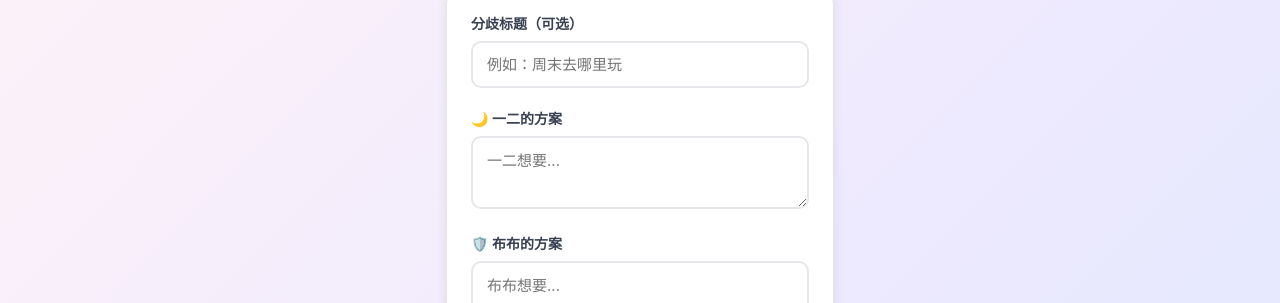
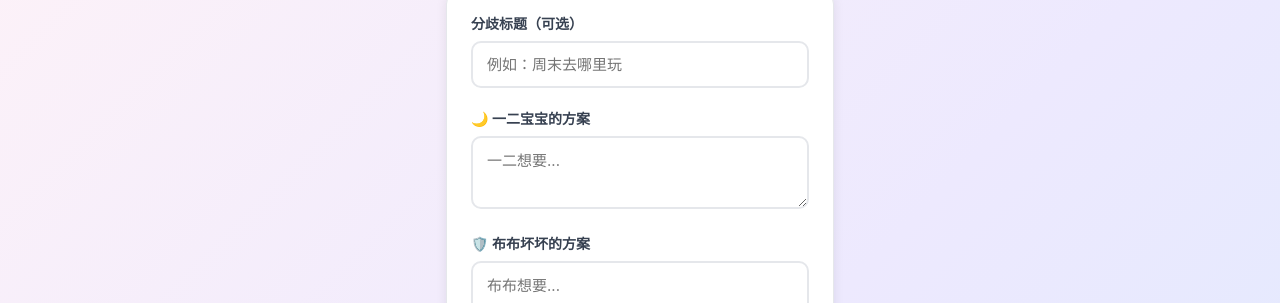
Before and after one commit to tomqiang/ai-chatbot-mvp, a Next.js app: page /apps/decider in a window 1280 px wide. Shown: the part 94-397 px from the top of the page. Built offline with nearby package versions, Linux system fonts and the light colour scheme.

Commit message:
test branch specific deployment

```diff
--- a/features/decider/components/InputsCard.tsx
+++ b/features/decider/components/InputsCard.tsx
@@ -56,7 +56,7 @@ export default function InputsCard({
 
       <div className="input-group">
         <label htmlFor="yier-plan" className="input-label">
-          🌙 一二的方案
+          🌙 一二宝宝的方案
         </label>
         <textarea
           id="yier-plan"
@@ -70,7 +70,7 @@ export default function InputsCard({
 
       <div className="input-group">
         <label htmlFor="bubu-plan" className="input-label">
-          🛡️ 布布的方案
+          🛡️ 布布坏坏的方案
         </label>
         <textarea
           id="bubu-plan"
```
